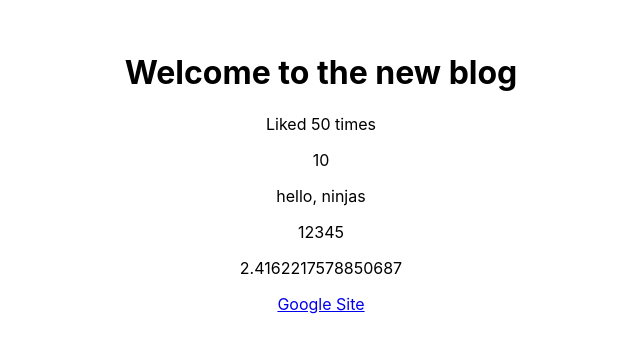
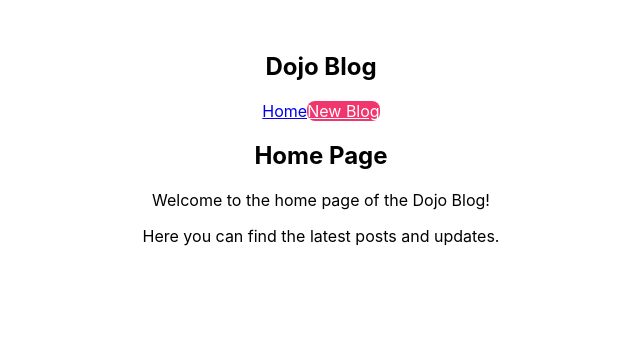
Before and after one commit to githubxiaoou/blog-demo-react-ts, a React (Vite) app in the folder dojo-blog/: page /create in a window 1280 px wide. Shown: the top 352 px of the page, without its empty margins (319-959 px from the left). Built offline with nearby package versions, Linux system fonts and the light colour scheme.

Commit message:
#5 - Multiple Components

```diff
--- a/dojo-blog/src/App.tsx
+++ b/dojo-blog/src/App.tsx
@@ -2,6 +2,8 @@ import { useState } from 'react'
 import reactLogo from './assets/react.svg'
 import viteLogo from '/vite.svg'
 import './App.css'
+import Navbar from './Navbar'
+import Home from './Home'
 
 function App() {
   const title = 'Welcome to the new blog';
@@ -11,18 +13,9 @@ function App() {
 
   return (
     <>
+      <Navbar />
       <div className="content">
-        <h1>{ title }</h1>
-        <p>Liked { likes } times</p>
-
-        {/* <p>{ person }</p> */}
-
-        <p>{ 10 }</p>
-        <p>{ "hello, ninjas" }</p>
-        <p>{ [1,2,3,4,5] }</p>
-        <p>{ Math.random() * 10 }</p>
-
-        <a href={link}>Google Site</a>
+        <Home />
       </div>
     </>
   )
--- /dev/null
+++ b/dojo-blog/src/Home.tsx
@@ -0,0 +1,13 @@
+import React from 'react'
+
+const Home = () => {
+  return (
+    <div className="home">
+      <h2>Home Page</h2>
+      <p>Welcome to the home page of the Dojo Blog!</p>
+      <p>Here you can find the latest posts and updates.</p>
+    </div>
+  )
+}
+
+export default Home
--- /dev/null
+++ b/dojo-blog/src/Navbar.tsx
@@ -0,0 +1,19 @@
+import React from 'react'
+
+const Navbar = () => {
+  return (
+    <nav className="navbar">
+      <h1>Dojo Blog</h1>
+      <div className="links">
+        <a href="/">Home</a>
+        <a href="/create" style={{
+          color: 'white',
+          backgroundColor: '#f1356d',
+          borderRadius: '8px'
+        }}>New Blog</a>
+      </div>
+    </nav>
+  )
+}
+
+export default Navbar
```
